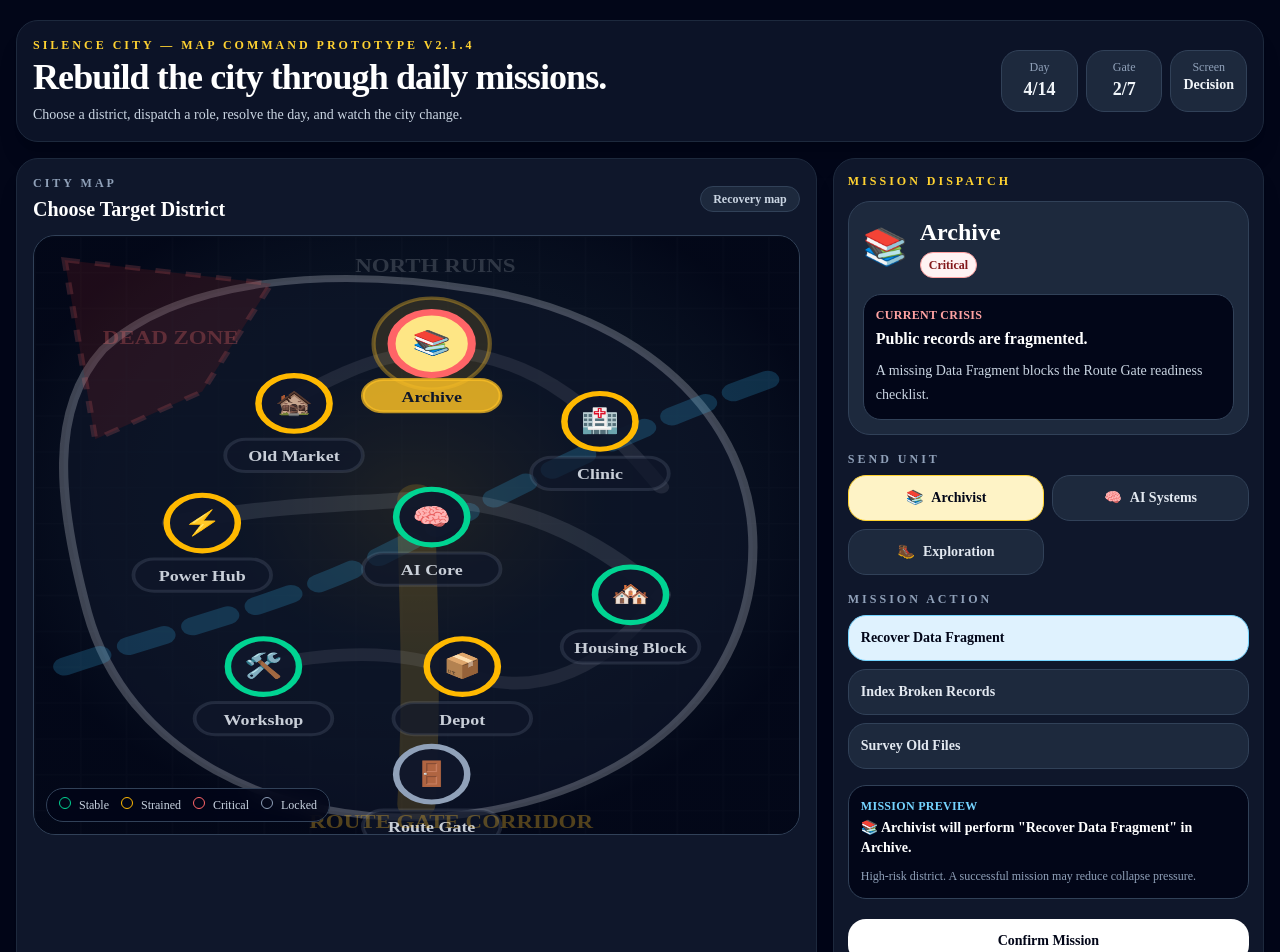
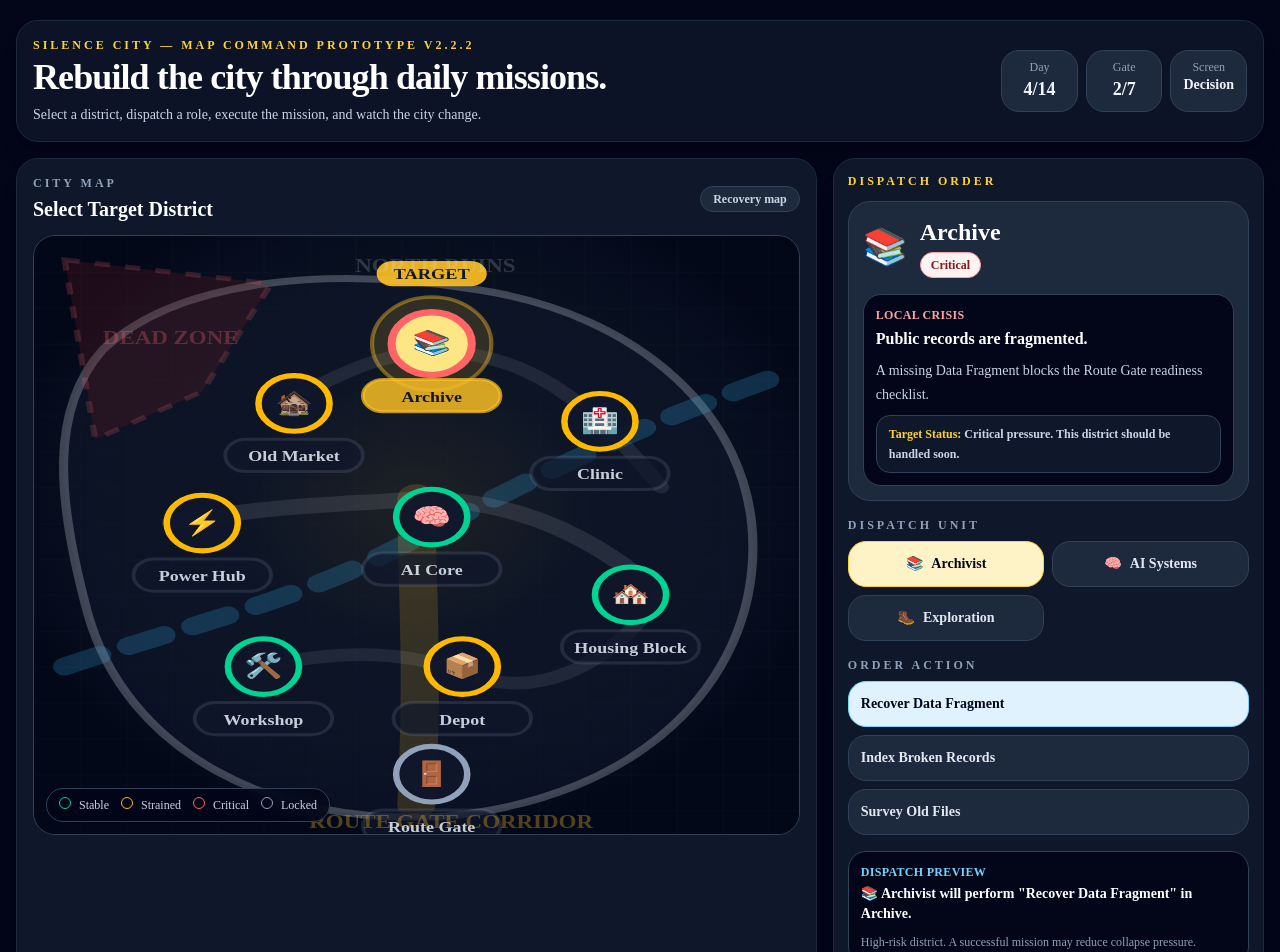
Before and after one commit to dh9vbm8mty-cloud/silence-city-ui, a Next.js app: page /silence-city-map in a window 1280 px wide. Shown: the top 952 px of the page. Built offline with nearby package versions, Linux system fonts and the light colour scheme.

Commit message:
Polish dispatch interaction flow

```diff
--- a/app/silence-city-map/page.tsx
+++ b/app/silence-city-map/page.tsx
@@ -19,7 +19,7 @@ type District = {
   points: string;
 };
 
-const version = "2.1.4";
+const version = "2.2.2";
 
 const roles = [
   { name: "Engineering", icon: "🛠️" },
@@ -274,6 +274,15 @@ export default function SilenceCityMapPage() {
     districts.find((district) => district.id !== selectedDistrict.id) ??
     selectedDistrict;
 
+  const targetStatusHint =
+    selectedDistrict.status === "Locked"
+      ? "Locked objective. You can inspect it, but full opening requires preparation."
+      : selectedDistrict.status === "Critical"
+        ? "Critical pressure. This district should be handled soon."
+        : selectedDistrict.status === "Strained"
+          ? "Strained but recoverable. A mission can stabilize this area."
+          : "Stable area. Useful for preparation and long-term readiness.";
+
   return (
     <main className="min-h-screen bg-slate-950 text-slate-100">
       <div className="mx-auto max-w-7xl px-4 py-5">
@@ -286,7 +295,7 @@ export default function SilenceCityMapPage() {
               Rebuild the city through daily missions.
             </h1>
             <p className="mt-2 max-w-2xl text-sm text-slate-300">
-              Choose a district, dispatch a role, resolve the day, and watch the city change.
+              Select a district, dispatch a role, execute the mission, and watch the city change.
             </p>
           </div>
 
@@ -312,7 +321,7 @@ export default function SilenceCityMapPage() {
               <div className="mb-3 flex items-center justify-between">
                 <div>
                   <p className="text-xs font-bold uppercase tracking-[0.25em] text-slate-400">City Map</p>
-                  <h2 className="mt-1 text-xl font-black text-white">Choose Target District</h2>
+                  <h2 className="mt-1 text-xl font-black text-white">Select Target District</h2>
                 </div>
                 <p className="rounded-full border border-slate-700 bg-slate-800 px-3 py-1 text-xs font-bold text-slate-300">
                   Recovery map
@@ -388,14 +397,35 @@ export default function SilenceCityMapPage() {
                         className="cursor-pointer transition"
                       >
                         {selected && (
-                          <circle
-                            cx={district.x}
-                            cy={district.y}
-                            r="7.6"
-                            fill="rgba(251,191,36,0.13)"
-                            stroke="rgba(251,191,36,0.36)"
-                            strokeWidth="0.55"
-                          />
+                          <>
+                            <circle
+                              cx={district.x}
+                              cy={district.y}
+                              r="7.8"
+                              fill="rgba(251,191,36,0.15)"
+                              stroke="rgba(251,191,36,0.42)"
+                              strokeWidth="0.55"
+                            />
+                            <rect
+                              x={district.x - 7.2}
+                              y={district.y - 13.8}
+                              width="14.4"
+                              height="4.2"
+                              rx="2.1"
+                              fill="rgba(251,191,36,0.92)"
+                            />
+                            <text
+                              x={district.x}
+                              y={district.y - 10.8}
+                              textAnchor="middle"
+                              fontSize="2.4"
+                              fontWeight="900"
+                              fill="rgba(15,23,42,1)"
+                              className="select-none"
+                            >
+                              TARGET
+                            </text>
+                          </>
                         )}
 
                         <circle
@@ -459,27 +489,30 @@ export default function SilenceCityMapPage() {
             </div>
 
             <aside className="rounded-3xl border border-slate-800 bg-slate-900 p-3.5 shadow-xl">
-              <p className="text-xs font-black uppercase tracking-[0.25em] text-amber-300">Mission Dispatch</p>
+              <p className="text-xs font-black uppercase tracking-[0.25em] text-amber-300">Dispatch Order</p>
               <div className="mt-3 rounded-3xl border border-slate-700 bg-slate-800 p-3.5">
                 <div className="flex items-center gap-3">
                   <span className="text-4xl">{selectedDistrict.icon}</span>
                   <div>
                     <h2 className="text-2xl font-black text-white">{selectedDistrict.name}</h2>
-                    <p className={`mt-1 inline-flex rounded-full border px-2 py-1 text-xs font-bold ${statusClass[selectedDistrict.status]}`}>
+                    <p className={`mt-1 inline-flex rounded-full border px-2.5 py-1 text-xs font-black ${statusClass[selectedDistrict.status]}`}>
                       {selectedDistrict.status}
                     </p>
                   </div>
                 </div>
 
                 <div className="mt-4 rounded-2xl border border-slate-700 bg-slate-950 p-3">
-                  <p className="text-xs font-black uppercase tracking-wide text-red-300">Current Crisis</p>
+                  <p className="text-xs font-black uppercase tracking-wide text-red-300">Local Crisis</p>
                   <p className="mt-1 text-base font-bold text-white">{selectedDistrict.crisis}</p>
                   <p className="mt-2 text-sm leading-6 text-slate-300">{selectedDistrict.detail}</p>
+                  <p className="mt-2 rounded-xl border border-slate-700 bg-slate-900 px-3 py-2 text-xs font-semibold leading-5 text-slate-300">
+                    <span className="font-black text-amber-300">Target Status:</span> {targetStatusHint}
+                  </p>
                 </div>
               </div>
 
               <div className="mt-4">
-                <p className="text-xs font-bold uppercase tracking-[0.25em] text-slate-400">Send Unit</p>
+                <p className="text-xs font-bold uppercase tracking-[0.25em] text-slate-400">Dispatch Unit</p>
                 <div className="mt-2 grid grid-cols-2 gap-2">
                   {selectedDistrict.recommendedRoles.map((role) => (
                     <button
@@ -499,7 +532,7 @@ export default function SilenceCityMapPage() {
               </div>
 
               <div className="mt-4">
-                <p className="text-xs font-bold uppercase tracking-[0.25em] text-slate-400">Mission Action</p>
+                <p className="text-xs font-bold uppercase tracking-[0.25em] text-slate-400">Order Action</p>
                 <div className="mt-2 space-y-2">
                   {selectedDistrict.actions.map((action) => (
                     <button
@@ -518,7 +551,7 @@ export default function SilenceCityMapPage() {
               </div>
 
               <div className="mt-4 rounded-2xl border border-slate-700 bg-slate-950 p-3">
-                <p className="text-xs font-black uppercase tracking-wide text-sky-300">Mission Preview</p>
+                <p className="text-xs font-black uppercase tracking-wide text-sky-300">Dispatch Preview</p>
                 <p className="mt-1 text-sm font-bold text-white">{missionPreview}</p>
                 <p className="mt-2 text-xs leading-5 text-slate-400">{missionRisk}</p>
               </div>
@@ -532,7 +565,7 @@ export default function SilenceCityMapPage() {
                       : "bg-white text-slate-950 hover:bg-slate-200"
                   }`}
                 >
-                  {submitted ? "Mission Confirmed ✓" : "Confirm Mission"}
+                  {submitted ? "Order Confirmed ✓" : "Confirm Order"}
                 </button>
 
                 <button
@@ -540,14 +573,14 @@ export default function SilenceCityMapPage() {
                   disabled={!submitted}
                   className={`rounded-2xl px-4 py-3 text-sm font-black transition ${
                     submitted
-                      ? "bg-amber-400 text-slate-950 hover:bg-amber-300"
+                      ? "bg-amber-300 text-slate-950 shadow-lg shadow-amber-400/20 hover:bg-amber-200"
                       : "cursor-not-allowed bg-slate-800 text-slate-500"
                   }`}
                 >
-                  Resolve Day
+                  Execute Mission
                 </button>
                 <p className="text-center text-xs text-slate-500">
-                  {submitted ? "Ready to resolve today’s mission." : "Confirm first, then resolve the day."}
+                  {submitted ? "Order confirmed. Execute when ready." : "Confirm the order before execution."}
                 </p>
               </div>
             </aside>
@@ -555,7 +588,7 @@ export default function SilenceCityMapPage() {
         ) : (
           <section className="grid gap-4 lg:grid-cols-[0.9fr_1.1fr]">
             <div className="rounded-3xl border border-amber-300 bg-amber-100 p-5 text-slate-950 shadow-xl">
-              <p className="text-xs font-bold uppercase tracking-[0.25em] text-amber-700">Mission Report</p>
+              <p className="text-xs font-bold uppercase tracking-[0.25em] text-amber-700">End-of-Day Report</p>
               <h2 className="mt-2 text-3xl font-black">Day {day} Resolved</h2>
 
               <div className="mt-4 flex items-center gap-3 rounded-2xl border border-amber-300 bg-white/70 p-4">
@@ -592,7 +625,7 @@ export default function SilenceCityMapPage() {
               </div>
 
               <div className="mt-3 rounded-2xl border border-amber-300 bg-white/70 p-4">
-                <p className="text-xs font-bold uppercase tracking-wide text-slate-500">Next Recommended District</p>
+                <p className="text-xs font-bold uppercase tracking-wide text-slate-500">Next Pressure Point</p>
                 <p className="mt-1 text-base font-black">
                   {nextRecommendedDistrict.icon} {nextRecommendedDistrict.name}
                 </p>
@@ -600,7 +633,7 @@ export default function SilenceCityMapPage() {
                   Status: <span className="font-bold">{nextRecommendedDistrict.status}</span>
                 </p>
                 <p className="mt-2 text-xs leading-5 text-slate-600">
-                  The next day can target another unstable district, or continue preparing the Route Gate.
+                  Next day, target another unstable district or continue preparing the Route Gate.
                 </p>
               </div>
 
@@ -608,7 +641,7 @@ export default function SilenceCityMapPage() {
                 onClick={continueToNextDay}
                 className="mt-5 w-full rounded-2xl bg-slate-950 px-5 py-3 text-sm font-black text-white transition hover:bg-slate-800"
               >
-                Next Day
+                Continue
               </button>
             </div>
 
```
